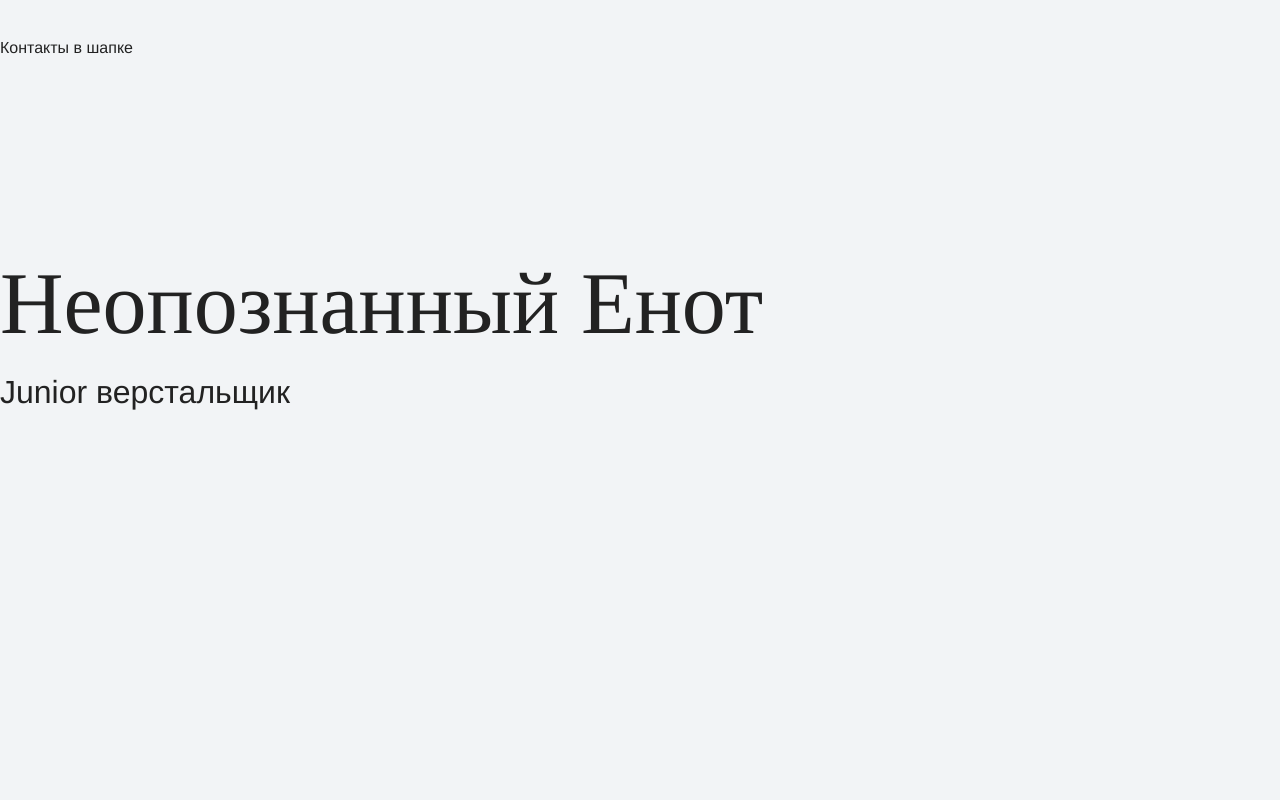
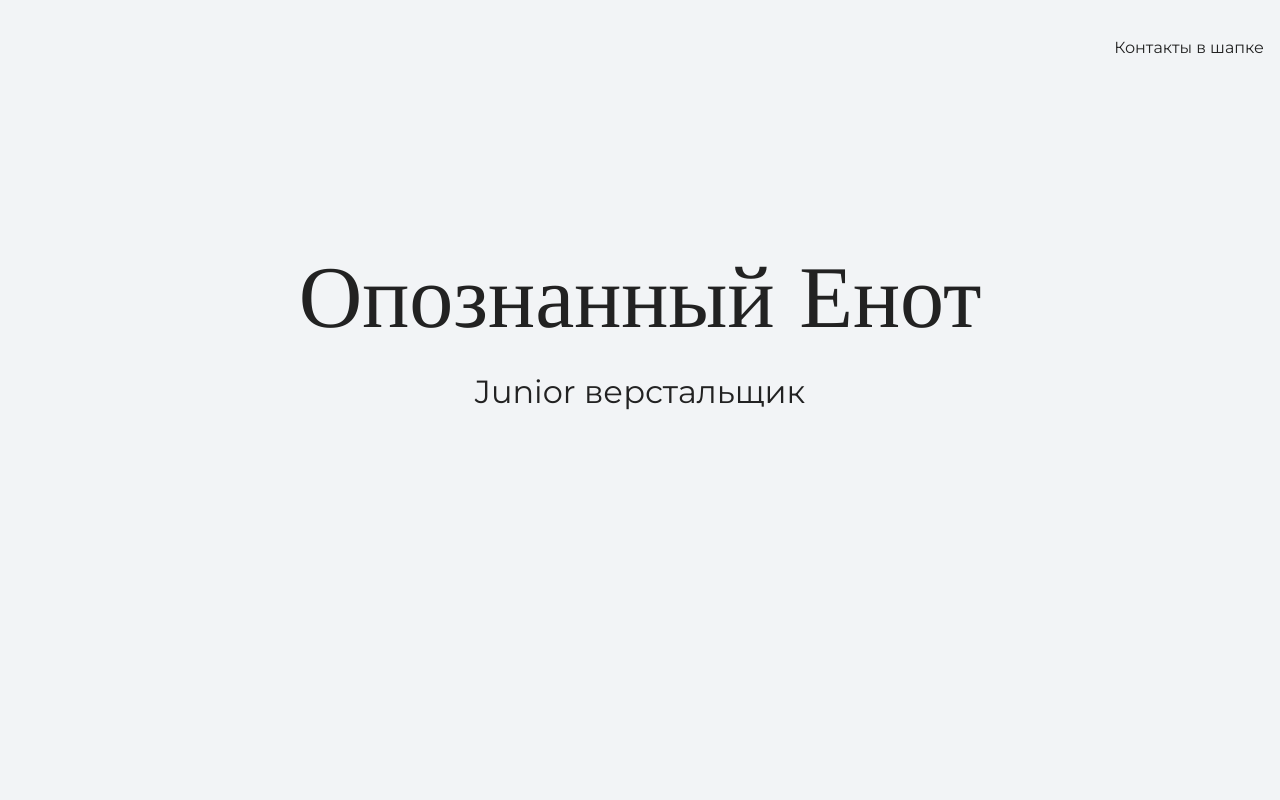
Before and after one commit to rogoza-sergo/my-site, a plain HTML site: page index.html in a window 1280 px wide. Shown: the top 800 px of the page. Drawn offline with nearby package versions, Linux system fonts and the light colour scheme.

Commit message:
меняет текст на главной странице

```diff
--- a/index.html
+++ b/index.html
@@ -3,19 +3,20 @@
   <head>
     <meta charset="UTF-8">
     <link rel="stylesheet" href="style.css">
+    <link href="https://fonts.googleapis.com/css?family=Montserrat:400,500,700|Old+Standard+TT&display=swap&subset=cyrillic" rel="stylesheet">
     <title>Портфолио Junior верстальщика</title>
   </head>
 
   <body>
     <header class="page-header">
-      <div class="container"></div>
+      <div class="container">
       Контакты в шапке
     </div>
     </header>
 
     <section class="hero-image">
-      <div class="container"></div>
-      <h1 class="heading">Неопознанный Енот</h1>
+      <div class="container">
+      <h1 class="heading">Опознанный Енот</h1>
       <p>Junior верстальщик</p>
     </div>
     </section>
```
